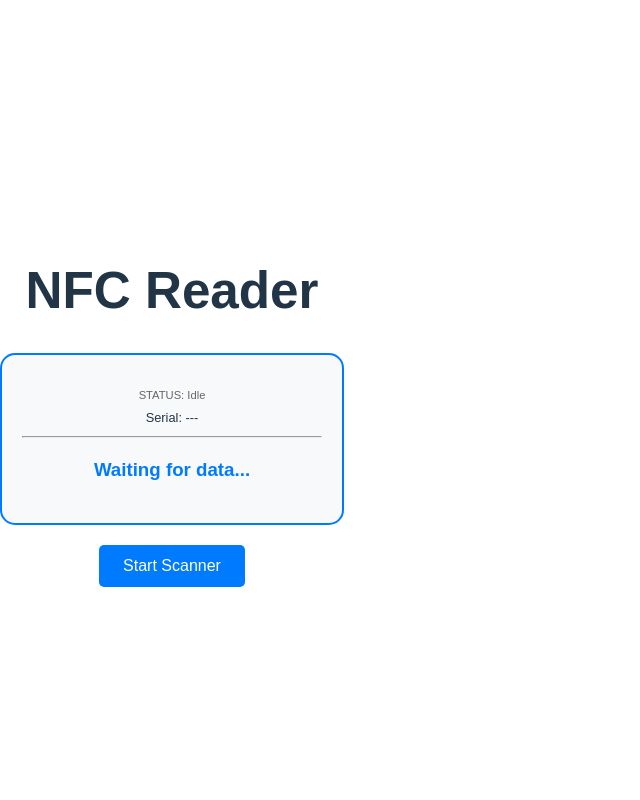
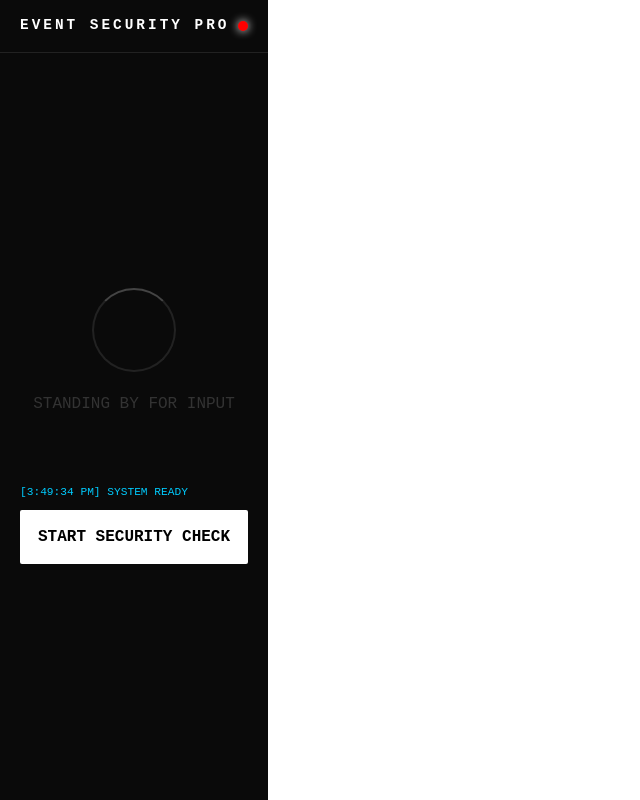
Before and after one commit to Joyaljose371/nfc-scanner, a React (Vite) app in the folder my-nfc-app/: page / in a window 1280 px wide. Shown: the whole page, without its empty margins (0-640 px from the left). Built offline with nearby package versions, Linux system fonts and the light colour scheme.

Commit message:
Update security layout with guest IDs

```diff
--- a/my-nfc-app/src/App.jsx
+++ b/my-nfc-app/src/App.jsx
@@ -1,87 +1,127 @@
 import React, { useState } from 'react';
 
+// Your Specific Guest Database
+const GUEST_DATABASE = {
+  "321": { name: "Joyal Jose", type: "VIP", access: "Gate A" },
+  "654": { name: "Aibal Jose", type: "Staff", access: "Gate B" },
+  "876": { name: "Dj", type: "Organizer", access: "Full Access" }
+};
+
 function App() {
-  const [status, setStatus] = useState('Idle');
-  const [scannedId, setScannedId] = useState('---');
-  const [tagContent, setTagContent] = useState(''); // New state for written content
+  const [status, setStatus] = useState('SYSTEM READY');
+  const [scanResult, setScanResult] = useState(null);
+  const [isScanning, setIsScanning] = useState(false);
 
   const startScan = async () => {
     if (!('NDEFReader' in window)) {
-      setStatus('NFC not supported on this device/browser.');
+      setStatus('HARDWARE NOT SUPPORTED');
       return;
     }
 
     try {
+      setIsScanning(true);
       const ndef = new NDEFReader();
       await ndef.scan();
-      setStatus('Scanning... Tap a tag!');
+      setStatus('APPROACH TAG TO SENSOR...');
 
       ndef.onreading = (event) => {
-        const { message, serialNumber } = event;
-        setScannedId(serialNumber);
+        // Cleaning the ID in case of extra characters/spaces
+        const id = event.serialNumber.trim();
+        const guest = GUEST_DATABASE[id];
 
-        // 1. Loop through the records on the tag
-        let content = "";
-        for (const record of message.records) {
-          // 2. Decode text records
-          if (record.recordType === "text") {
-            const textDecoder = new TextDecoder(record.encoding);
-            content += textDecoder.decode(record.data);
+        if (guest) {
+          setScanResult({ id, ...guest, authorized: true });
+          setStatus('VERIFIED');
+        } else {
+          setScanResult({ id, name: "UNKNOWN", type: "WARNING", authorized: false });
+          setStatus('ACCESS DENIED');
         }
-          // 3. Decode URL records
-          else if (record.recordType === "url") {
-            const textDecoder = new TextDecoder();
-            content += textDecoder.decode(record.data);
-          }
-        }
-
-        setTagContent(content || "Empty or unknown data");
-        setStatus('Scan successful!');
-      };
-
-      ndef.onreadingerror = () => {
-        setStatus("Cannot read tag. Try again.");
       };
 
     } catch (error) {
-      setStatus(`Error: ${error.message}`);
+      setStatus(`ERROR: ${error.message}`);
+      setIsScanning(false);
     }
   };
 
   return (
-    <div style={{ textAlign: 'center', marginTop: '50px', fontFamily: 'sans-serif' }}>
-      <h1>NFC Reader</h1>
+    <div style={styles.container}>
+      <header style={styles.header}>
+        <div style={styles.branding}>EVENT SECURITY PRO</div>
+        <div style={{...styles.statusDot, backgroundColor: isScanning ? '#00ff00' : '#ff0000'}}></div>
+      </header>
+
+      <div style={styles.main}>
+        {scanResult ? (
           <div style={{
-        margin: '20px auto',
-        padding: '20px',
-        border: '2px solid #007bff',
-        borderRadius: '15px',
-        width: '300px',
-        backgroundColor: '#f8f9fa'
+            ...styles.idCard,
+            boxShadow: scanResult.authorized ? '0 0 20px rgba(0,255,0,0.2)' : '0 0 20px rgba(255,0,0,0.2)',
+            borderColor: scanResult.authorized ? '#00ff00' : '#ff0000'
           }}>
-        <p style={{ fontSize: '0.7rem', color: '#666', marginBottom: '5px' }}>STATUS: {status}</p>
-        <p style={{ margin: '0', fontSize: '0.8rem' }}>Serial: {scannedId}</p>
-        <hr />
-        <h3 style={{ color: '#007bff', wordWrap: 'break-word' }}>
-          {tagContent || "Waiting for data..."}
-        </h3>
+            <div style={styles.cardHeader}>IDENTITY VERIFICATION</div>
+
+            <div style={styles.idSection}>
+              <span style={styles.label}>NFC SERIAL</span>
+              <span style={styles.idValue}>{scanResult.id}</span>
             </div>
+
+            <div style={styles.nameSection}>
+              <h1 style={styles.name}>{scanResult.name}</h1>
+              <p style={{...styles.type, color: scanResult.authorized ? '#00ff00' : '#ff4444'}}>
+                {scanResult.type.toUpperCase()}
+              </p>
+            </div>
+
+            {scanResult.authorized && (
+              <div style={styles.accessZone}>
+                <span style={styles.label}>PERMITTED ZONE</span>
+                <div style={styles.zoneName}>{scanResult.access}</div>
+              </div>
+            )}
+          </div>
+        ) : (
+          <div style={styles.emptyState}>
+            <div style={styles.radarCircle}></div>
+            <p>STANDING BY FOR INPUT</p>
+          </div>
+        )}
+
+        <div style={styles.footer}>
+          <p style={styles.consoleText}>[{new Date().toLocaleTimeString()}] {status}</p>
           <button
             onClick={startScan}
-        style={{
-          padding: '12px 24px',
-          fontSize: '1rem',
-          cursor: 'pointer',
-          backgroundColor: '#007bff',
-          color: 'white',
-          border: 'none',
-          borderRadius: '5px'
-        }}
+            disabled={isScanning}
+            style={{...styles.scanBtn, backgroundColor: isScanning ? '#333' : '#fff', color: isScanning ? '#666' : '#000'}}
           >
-        Start Scanner
+            {isScanning ? 'SCANNER ACTIVE...' : 'START SECURITY CHECK'}
           </button>
+        </div>
+      </div>
     </div>
   );
 }
 
+const styles = {
+  container: { backgroundColor: '#0a0a0a', minHeight: '100vh', color: '#fff', fontFamily: '"Courier New", Courier, monospace', display: 'flex', flexDirection: 'column' },
+  header: { padding: '15px 20px', borderBottom: '1px solid #222', display: 'flex', justifyContent: 'space-between', alignItems: 'center' },
+  branding: { letterSpacing: '3px', fontWeight: 'bold', fontSize: '0.9rem' },
+  statusDot: { width: '10px', height: '10px', borderRadius: '50%', boxShadow: '0 0 10px currentColor' },
+  main: { flex: 1, display: 'flex', flexDirection: 'column', alignItems: 'center', justifyContent: 'center', padding: '20px' },
+  idCard: { backgroundColor: '#111', width: '100%', maxWidth: '340px', borderRadius: '4px', border: '1px solid #333', padding: '20px', position: 'relative', overflow: 'hidden' },
+  cardHeader: { fontSize: '0.6rem', color: '#666', marginBottom: '20px', borderBottom: '1px solid #222', paddingBottom: '5px' },
+  idSection: { marginBottom: '20px' },
+  label: { fontSize: '0.6rem', color: '#555', display: 'block', marginBottom: '5px' },
+  idValue: { fontSize: '1rem', color: '#00ccff' },
+  nameSection: { textAlign: 'center', padding: '20px 0', borderTop: '1px solid #222', borderBottom: '1px solid #222' },
+  name: { fontSize: '2rem', margin: '0 0 5px 0', letterSpacing: '-1px' },
+  type: { margin: 0, fontSize: '0.9rem', fontWeight: 'bold' },
+  accessZone: { marginTop: '15px', textAlign: 'left' },
+  zoneName: { fontSize: '1.1rem', color: '#fff' },
+  emptyState: { textAlign: 'center', color: '#333' },
+  radarCircle: { width: '80px', height: '80px', border: '2px solid #222', borderRadius: '50%', margin: '0 auto 20px', borderTopColor: '#444', animation: 'spin 2s linear infinite' },
+  footer: { width: '100%', maxWidth: '340px', marginTop: '40px' },
+  consoleText: { fontSize: '0.7rem', color: '#00ccff', marginBottom: '10px' },
+  scanBtn: { width: '100%', padding: '18px', border: 'none', borderRadius: '2px', fontWeight: 'bold', fontSize: '1rem', cursor: 'pointer', transition: '0.2s' }
+};
+
 export default App;
--- a/package.json
+++ b/package.json
@@ -3,10 +3,9 @@
   "version": "1.0.0",
   "description": "",
   "main": "NFC .js",
-  "scripts": {
+"scripts": {
   "start": "npx serve ."
-
-  },
+},
   "keywords": [],
   "author": "",
   "license": "ISC",
```
Lines whose indentation alone changed are shown as unchanged.
